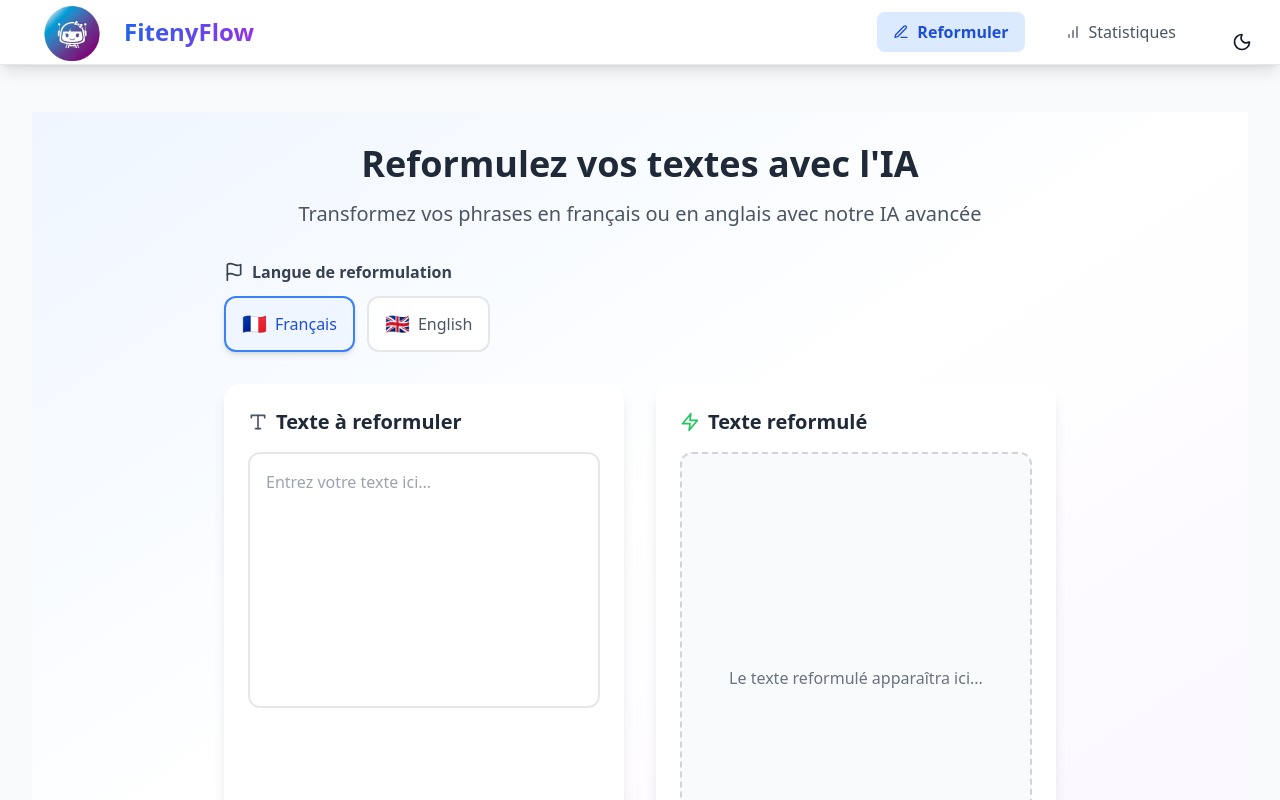
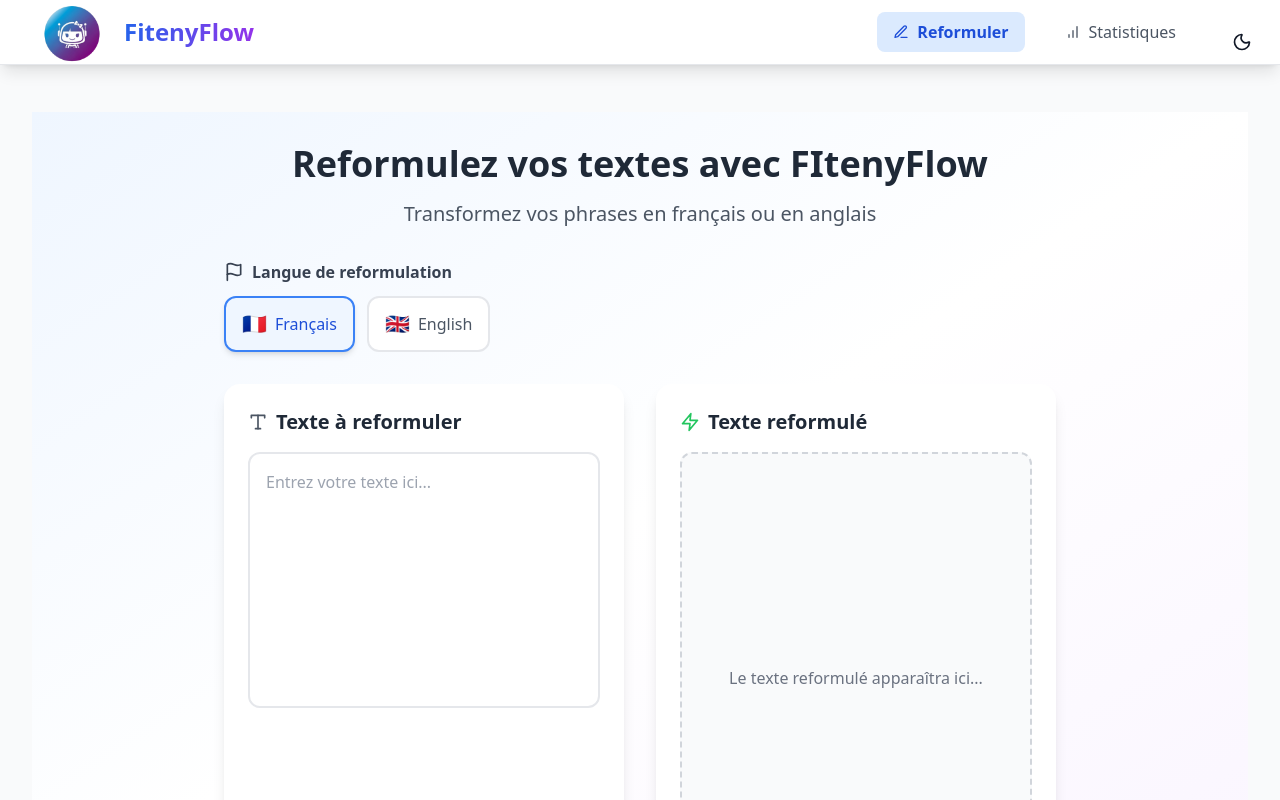
Before and after one commit to arimisarn/FitenyFlow, a React (Vite) app: page / in a window 1280 px wide. Shown: the top 800 px of the page. Built offline with nearby package versions, Linux system fonts and the light colour scheme; no server answers.

Commit message:
ajout de Readme

```diff
--- a/src/pages/Home.tsx
+++ b/src/pages/Home.tsx
@@ -59,13 +59,13 @@
         >
           <h1 className="text-4xl font-bold text-gray-800 dark:text-gray-100 mb-4 transition-colors duration-300">
             {selectedLanguage === "french"
-              ? "Reformulez vos textes avec l'IA"
-              : "Reformulate your texts with AI"}
+              ? "Reformulez vos textes avec FItenyFlow"
+              : "Reformulate your texts with FitenyFlow"}
           </h1>
           <p className="text-xl text-gray-600 dark:text-gray-300 transition-colors duration-300">
             {selectedLanguage === "french"
-              ? "Transformez vos phrases en français ou en anglais avec notre IA avancée"
-              : "Transform your sentences in French or English with our advanced AI"}
+              ? "Transformez vos phrases en français ou en anglais"
+              : "Transform your sentences in French or English"}
           </p>
         </motion.div>
 
```
